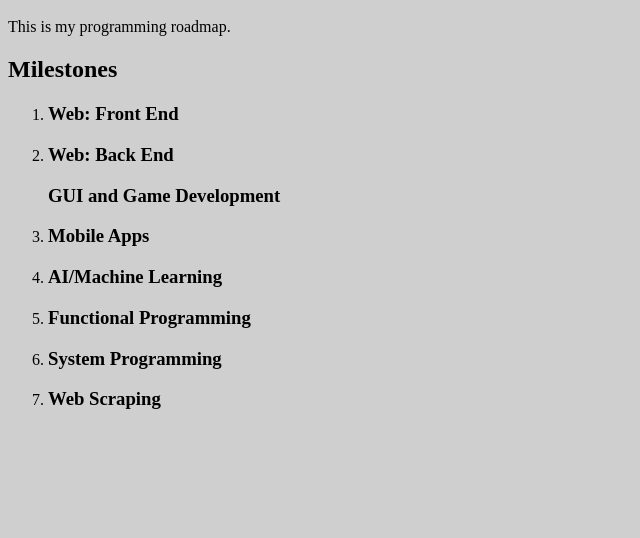
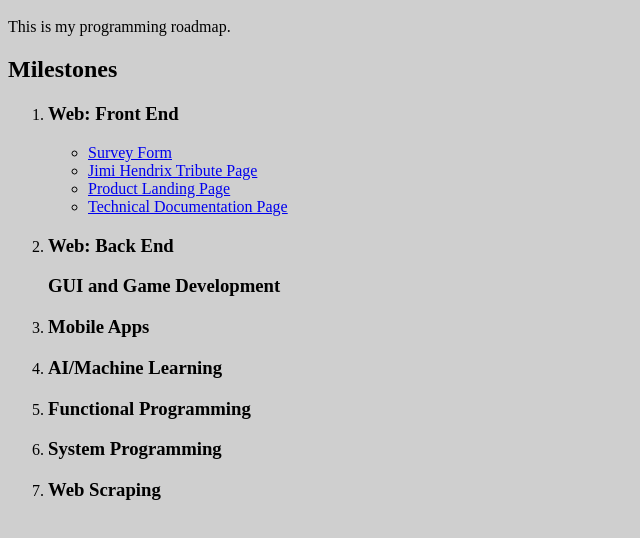
Before and after one commit to Tombytom/Programming-Roadmap, a plain HTML site: page index.html in a window 1280 px wide. Shown: the part 48-586 px from the top of the page, without its empty margins (0-640 px from the left). Drawn offline with Linux system fonts and the light colour scheme.

Commit message:
Added links to frontend projects.

```diff
--- a/index.html
+++ b/index.html
@@ -2,31 +2,60 @@
   <head>
     <link rel="stylesheet" href="style.css">
     <body>
-    <h1>Programming Roadmap</h1>
-    <p>This is my programming roadmap.</p>
-    <h2>Milestones</h2>
+      <h1>Programming Roadmap
+      </h1>
+      <p>This is my programming roadmap.
+      </p>
+      <h2>Milestones
+      </h2>
       <ol>
 	<li>
-	<h3>Web: Front End</h3>
+	  <h3>Web: Front End
+	  </h3>
+	  <ul>
+	    <li>
+	      <a href="https://codepen.io/Tombytom/full/eYppBLy">Survey Form
+	      </a>
 	    </li>
 	    <li>
-	<h3>Web: Back End</h3>
-	<h3>GUI and Game Development</h3>
+	      <a href="https://codepen.io/Tombytom/project/full/AjwbKK">Jimi Hendrix Tribute Page
+	      </a>
 	    </li>
 	    <li>
-	<h3>Mobile Apps</h3>
+	      <a href="https://codepen.io/Tombytom/full/dyMOyjW">Product Landing Page
+	      </a>
 	    </li>
 	    <li>
-	<h3>AI/Machine Learning</h3>
+	      <a href="https://codepen.io/Tombytom/full/LYNbpNG">Technical Documentation Page
+	      </a>
+	    </li>
+	  </ul>
 	</li>
 	<li>
-	<h3>Functional Programming</h3>
+	  <h3>Web: Back End
+	  </h3>
+	  <h3>GUI and Game Development
+	  </h3>
 	</li>
 	<li>
-	<h3>System Programming</h3>
+	  <h3>Mobile Apps
+	  </h3>
 	</li>
 	<li>
-	<h3>Web Scraping</h3>
+	  <h3>AI/Machine Learning
+	  </h3>
+	</li>
+	<li>
+	  <h3>Functional Programming
+	  </h3>
+	</li>
+	<li>
+	  <h3>System Programming
+	  </h3>
+	</li>
+	<li>
+	  <h3>Web Scraping
+	  </h3>
 	</li>
       </ol>
     </body>
```
Lines whose indentation alone changed are shown as unchanged.
